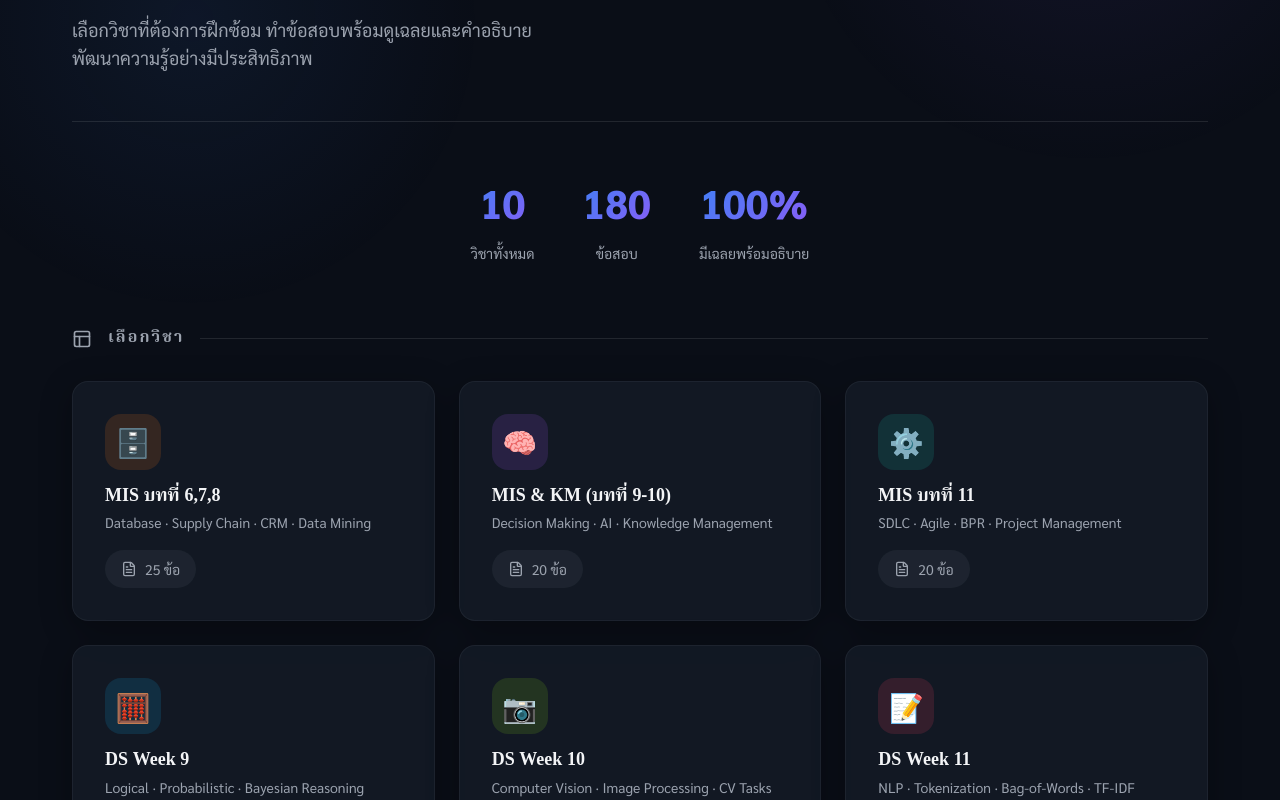
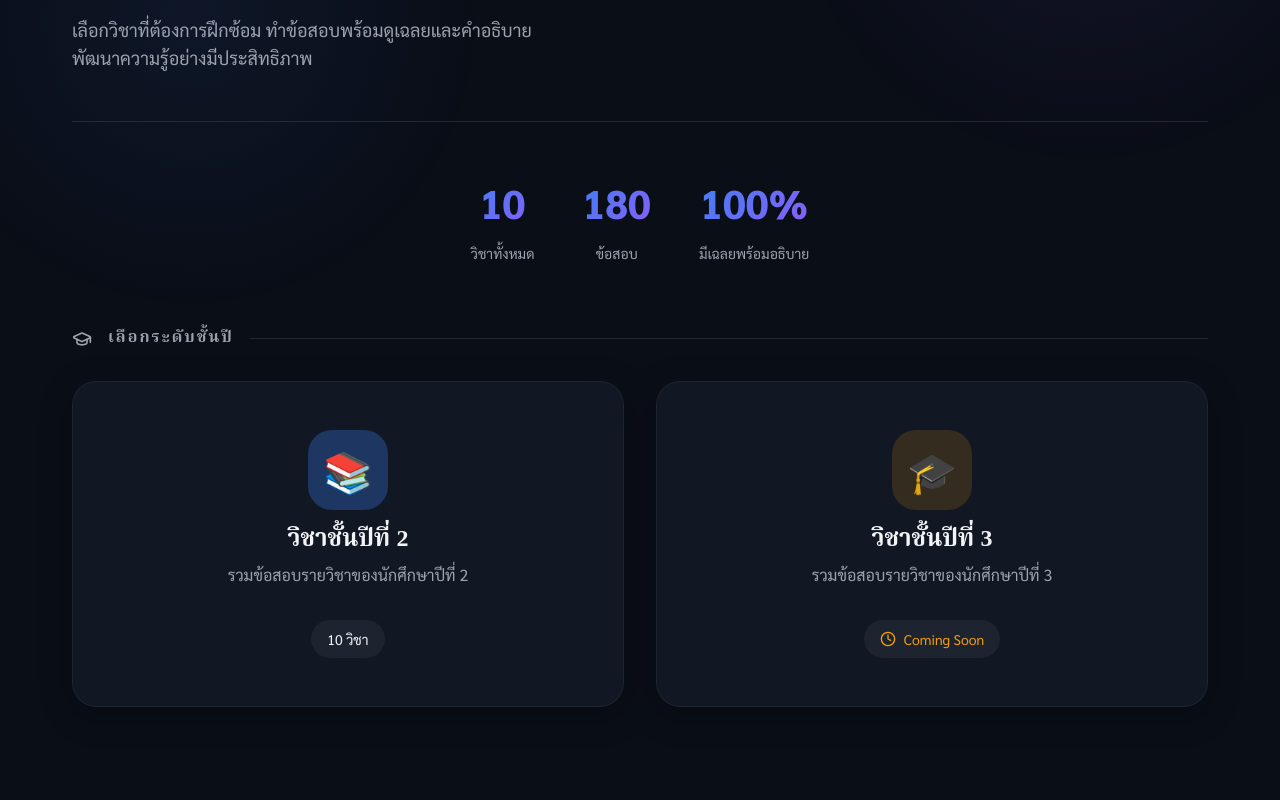
Before and after one commit to dewdew978/ExamHub, a React (Vite) app: page / in a window 1280 px wide. Shown: the part 380-1180 px from the top of the page. After the commit the page ends 1119 px from the top, so only its background shows below. Built offline with nearby package versions, Linux system fonts and the light colour scheme.

Commit message:
Update Home UI with Year 2 and Year 3 selection

```diff
--- a/src/components/Home.jsx
+++ b/src/components/Home.jsx
@@ -1,64 +1,179 @@
-import { Layout, CheckCircle, FileText } from 'lucide-react';
+import { useState } from 'react';
+import { Layout, FileText, GraduationCap, ArrowLeft, Clock } from 'lucide-react';
 
 export default function Home({ subjects, onSelectSubject }) {
+  const [selectedYear, setSelectedYear] = useState(null);
+
   const totalQuestions = subjects.reduce((sum, s) => sum + s.questionCount, 0);
 
-  return (
-    <div className="animate-fade-in">
-      <div className="text-center max-w-3xl mx-auto py-12">
+  const renderYearSelection = () => (
+    <div style={{ marginTop: '4rem' }} className="animate-fade-in">
+      <h2 style={{ display: 'flex', alignItems: 'center', gap: '1rem', marginBottom: '2rem', color: 'var(--text-muted)', textTransform: 'uppercase', letterSpacing: '2px', fontSize: '1rem' }}>
+        <GraduationCap size={20} />
+        เลือกระดับชั้นปี
+        <div style={{ flex: 1, height: '1px', background: 'var(--border)' }}></div>
+      </h2>
+
       <div style={{
-          display: 'inline-block',
-          padding: '0.5rem 1.5rem',
+        display: 'grid',
+        gridTemplateColumns: 'repeat(auto-fit, minmax(300px, 1fr))',
+        gap: '2rem'
+      }}>
+        {/* Year 2 Card */}
+        <div
+          className="glass-panel"
+          onClick={() => setSelectedYear(2)}
+          style={{
+            padding: '3rem 2rem',
+            borderRadius: '24px',
+            cursor: 'pointer',
+            transition: 'all 0.3s ease',
+            textAlign: 'center',
+            display: 'flex',
+            flexDirection: 'column',
+            alignItems: 'center',
+            gap: '1rem'
+          }}
+          onMouseEnter={(e) => {
+            e.currentTarget.style.transform = 'translateY(-5px)';
+            e.currentTarget.style.borderColor = 'var(--accent)';
+            e.currentTarget.style.boxShadow = '0 10px 30px var(--accent-glow)';
+          }}
+          onMouseLeave={(e) => {
+            e.currentTarget.style.transform = 'translateY(0)';
+            e.currentTarget.style.borderColor = 'rgba(255, 255, 255, 0.05)';
+            e.currentTarget.style.boxShadow = '0 8px 32px 0 rgba(0, 0, 0, 0.3)';
+          }}
+        >
+          <div style={{
+            width: '80px', height: '80px', borderRadius: '24px',
+            background: 'var(--accent-glow)', color: 'var(--accent)',
+            display: 'flex', alignItems: 'center', justifyContent: 'center',
+            fontSize: '2.5rem'
+          }}>
+            📚
+          </div>
+          <div>
+            <h3 style={{ fontSize: '1.5rem', marginBottom: '0.5rem' }}>วิชาชั้นปีที่ 2</h3>
+            <p style={{ color: 'var(--text-muted)' }}>รวมข้อสอบรายวิชาของนักศึกษาปีที่ 2</p>
+          </div>
+          <div style={{
+            marginTop: '1rem',
+            background: 'rgba(255,255,255,0.05)',
+            padding: '0.5rem 1rem',
             borderRadius: '999px',
-          background: 'rgba(59,130,246,0.1)',
-          border: '1px solid rgba(59,130,246,0.3)',
-          color: 'var(--accent)',
             fontSize: '0.875rem',
-          fontWeight: '600',
-          letterSpacing: '1px',
-          textTransform: 'uppercase',
-          marginBottom: '2rem'
+            color: 'var(--text)',
+            display: 'inline-block'
           }}>
-          ระบบข้อสอบออนไลน์
+            {subjects.length} วิชา
+          </div>
         </div>
 
-        <h1 style={{ fontSize: 'clamp(2.5rem, 5vw, 4rem)', marginBottom: '1.5rem' }}>
-          ฝึกทำข้อสอบ<br />
-          <span className="text-gradient">ทุกวิชาในที่เดียว</span>
-        </h1>
-
-        <p style={{ color: 'var(--text-muted)', fontSize: '1.125rem', marginBottom: '3rem', maxWidth: '600px', mx: 'auto' }}>
-          เลือกวิชาที่ต้องการฝึกซ้อม ทำข้อสอบพร้อมดูเฉลยและคำอธิบาย<br />พัฒนาความรู้อย่างมีประสิทธิภาพ
-        </p>
-
+        {/* Year 3 Card */}
+        <div
+          className="glass-panel"
+          onClick={() => setSelectedYear(3)}
+          style={{
+            padding: '3rem 2rem',
+            borderRadius: '24px',
+            cursor: 'pointer',
+            transition: 'all 0.3s ease',
+            textAlign: 'center',
+            display: 'flex',
+            flexDirection: 'column',
+            alignItems: 'center',
+            gap: '1rem'
+          }}
+          onMouseEnter={(e) => {
+            e.currentTarget.style.transform = 'translateY(-5px)';
+            e.currentTarget.style.borderColor = 'var(--warning)';
+            e.currentTarget.style.boxShadow = '0 10px 30px rgba(245, 158, 11, 0.2)';
+          }}
+          onMouseLeave={(e) => {
+            e.currentTarget.style.transform = 'translateY(0)';
+            e.currentTarget.style.borderColor = 'rgba(255, 255, 255, 0.05)';
+            e.currentTarget.style.boxShadow = '0 8px 32px 0 rgba(0, 0, 0, 0.3)';
+          }}
+        >
           <div style={{
-          display: 'flex',
-          justifyContent: 'center',
-          gap: '3rem',
-          paddingTop: '3rem',
-          borderTop: '1px solid var(--border)'
+            width: '80px', height: '80px', borderRadius: '24px',
+            background: 'rgba(245, 158, 11, 0.15)', color: 'var(--warning)',
+            display: 'flex', alignItems: 'center', justifyContent: 'center',
+            fontSize: '2.5rem'
           }}>
-          <div style={{ textAlign: 'center' }}>
-            <div className="text-gradient" style={{ fontSize: '2.5rem', fontWeight: '800' }}>{subjects.length}</div>
-            <div style={{ color: 'var(--text-muted)', fontSize: '0.875rem', marginTop: '0.5rem' }}>วิชาทั้งหมด</div>
+            🎓
           </div>
-          <div style={{ textAlign: 'center' }}>
-            <div className="text-gradient" style={{ fontSize: '2.5rem', fontWeight: '800' }}>{totalQuestions}</div>
-            <div style={{ color: 'var(--text-muted)', fontSize: '0.875rem', marginTop: '0.5rem' }}>ข้อสอบ</div>
+          <div>
+            <h3 style={{ fontSize: '1.5rem', marginBottom: '0.5rem' }}>วิชาชั้นปีที่ 3</h3>
+            <p style={{ color: 'var(--text-muted)' }}>รวมข้อสอบรายวิชาของนักศึกษาปีที่ 3</p>
           </div>
-          <div style={{ textAlign: 'center' }}>
-            <div className="text-gradient" style={{ fontSize: '2.5rem', fontWeight: '800' }}>100%</div>
-            <div style={{ color: 'var(--text-muted)', fontSize: '0.875rem', marginTop: '0.5rem' }}>มีเฉลยพร้อมอธิบาย</div>
+          <div style={{
+            marginTop: '1rem',
+            background: 'rgba(255,255,255,0.05)',
+            padding: '0.5rem 1rem',
+            borderRadius: '999px',
+            fontSize: '0.875rem',
+            color: 'var(--warning)',
+            display: 'inline-flex',
+            alignItems: 'center',
+            gap: '0.5rem'
+          }}>
+            <Clock size={16} /> Coming Soon
           </div>
         </div>
       </div>
+    </div>
+  );
 
-      <div style={{ marginTop: '4rem' }}>
-        <h2 style={{ display: 'flex', alignItems: 'center', gap: '1rem', marginBottom: '2rem', color: 'var(--text-muted)', textTransform: 'uppercase', letterSpacing: '2px', fontSize: '1rem' }}>
-          <Layout size={20} />
-          เลือกวิชา
-          <div style={{ flex: 1, height: '1px', background: 'var(--border)' }}></div>
+  const renderSubjectList = (year) => {
+    if (year === 3) {
+      return (
+        <div style={{ marginTop: '4rem' }} className="animate-fade-in">
+          <button
+            onClick={() => setSelectedYear(null)}
+            className="btn btn-outline"
+            style={{ marginBottom: '2rem' }}
+          >
+            <ArrowLeft size={18} /> ย้อนกลับ
+          </button>
+
+          <div className="glass-panel" style={{ padding: '5rem 2rem', textAlign: 'center', borderRadius: '24px' }}>
+            <Clock size={64} style={{ color: 'var(--warning)', margin: '0 auto 1.5rem' }} />
+            <h3 style={{ fontSize: '2rem', marginBottom: '1rem' }}>เตรียมพบกับข้อสอบปี 3 เร็วๆ นี้!</h3>
+            <p style={{ color: 'var(--text-muted)', fontSize: '1.1rem' }}>
+              เรากำลังรวบรวมข้อสอบและจัดทำเฉลยสำหรับรายวิชาชั้นปีที่ 3 โปรดติดตามการอัปเดต
+            </p>
+          </div>
+        </div>
+      );
+    }
+
+    // Year 2 subjects (currently all of them)
+    return (
+      <div style={{ marginTop: '4rem' }} className="animate-fade-in">
+        <div style={{ display: 'flex', alignItems: 'center', gap: '1.5rem', marginBottom: '2rem' }}>
+          <button
+            onClick={() => setSelectedYear(null)}
+            style={{
+              background: 'var(--surface-hover)',
+              border: '1px solid var(--border)',
+              color: 'var(--text)',
+              width: '48px', height: '48px',
+              borderRadius: '12px',
+              display: 'flex', alignItems: 'center', justifyContent: 'center',
+              cursor: 'pointer', transition: 'all 0.2s'
+            }}
+            onMouseEnter={e => e.currentTarget.style.borderColor = 'var(--accent)'}
+            onMouseLeave={e => e.currentTarget.style.borderColor = 'var(--border)'}
+          >
+            <ArrowLeft size={24} />
+          </button>
+          <h2 style={{ display: 'flex', alignItems: 'center', gap: '1rem', color: 'var(--text)', fontSize: '1.5rem', margin: 0 }}>
+            <Layout size={24} className="text-gradient" />
+            รายวิชาชั้นปีที่ 2
           </h2>
+        </div>
 
         <div style={{
           display: 'grid',
@@ -125,6 +240,60 @@ export default function Home({ subjects, onSelectSubject }) {
           ))}
         </div>
       </div>
+    );
+  };
+
+  return (
+    <div className="animate-fade-in">
+      <div className="text-center max-w-3xl mx-auto py-12">
+        <div style={{
+          display: 'inline-block',
+          padding: '0.5rem 1.5rem',
+          borderRadius: '999px',
+          background: 'rgba(59,130,246,0.1)',
+          border: '1px solid rgba(59,130,246,0.3)',
+          color: 'var(--accent)',
+          fontSize: '0.875rem',
+          fontWeight: '600',
+          letterSpacing: '1px',
+          textTransform: 'uppercase',
+          marginBottom: '2rem'
+        }}>
+          ระบบข้อสอบออนไลน์
+        </div>
+
+        <h1 style={{ fontSize: 'clamp(2.5rem, 5vw, 4rem)', marginBottom: '1.5rem' }}>
+          ฝึกทำข้อสอบ<br />
+          <span className="text-gradient">ทุกวิชาในที่เดียว</span>
+        </h1>
+
+        <p style={{ color: 'var(--text-muted)', fontSize: '1.125rem', marginBottom: '3rem', maxWidth: '600px', mx: 'auto' }}>
+          เลือกวิชาที่ต้องการฝึกซ้อม ทำข้อสอบพร้อมดูเฉลยและคำอธิบาย<br />พัฒนาความรู้อย่างมีประสิทธิภาพ
+        </p>
+
+        <div style={{
+          display: 'flex',
+          justifyContent: 'center',
+          gap: '3rem',
+          paddingTop: '3rem',
+          borderTop: '1px solid var(--border)'
+        }}>
+          <div style={{ textAlign: 'center' }}>
+            <div className="text-gradient" style={{ fontSize: '2.5rem', fontWeight: '800' }}>{subjects.length}</div>
+            <div style={{ color: 'var(--text-muted)', fontSize: '0.875rem', marginTop: '0.5rem' }}>วิชาทั้งหมด</div>
+          </div>
+          <div style={{ textAlign: 'center' }}>
+            <div className="text-gradient" style={{ fontSize: '2.5rem', fontWeight: '800' }}>{totalQuestions}</div>
+            <div style={{ color: 'var(--text-muted)', fontSize: '0.875rem', marginTop: '0.5rem' }}>ข้อสอบ</div>
+          </div>
+          <div style={{ textAlign: 'center' }}>
+            <div className="text-gradient" style={{ fontSize: '2.5rem', fontWeight: '800' }}>100%</div>
+            <div style={{ color: 'var(--text-muted)', fontSize: '0.875rem', marginTop: '0.5rem' }}>มีเฉลยพร้อมอธิบาย</div>
+          </div>
+        </div>
+      </div>
+
+      {selectedYear === null ? renderYearSelection() : renderSubjectList(selectedYear)}
     </div>
   );
 }
```
Lines whose indentation alone changed are shown as unchanged.
